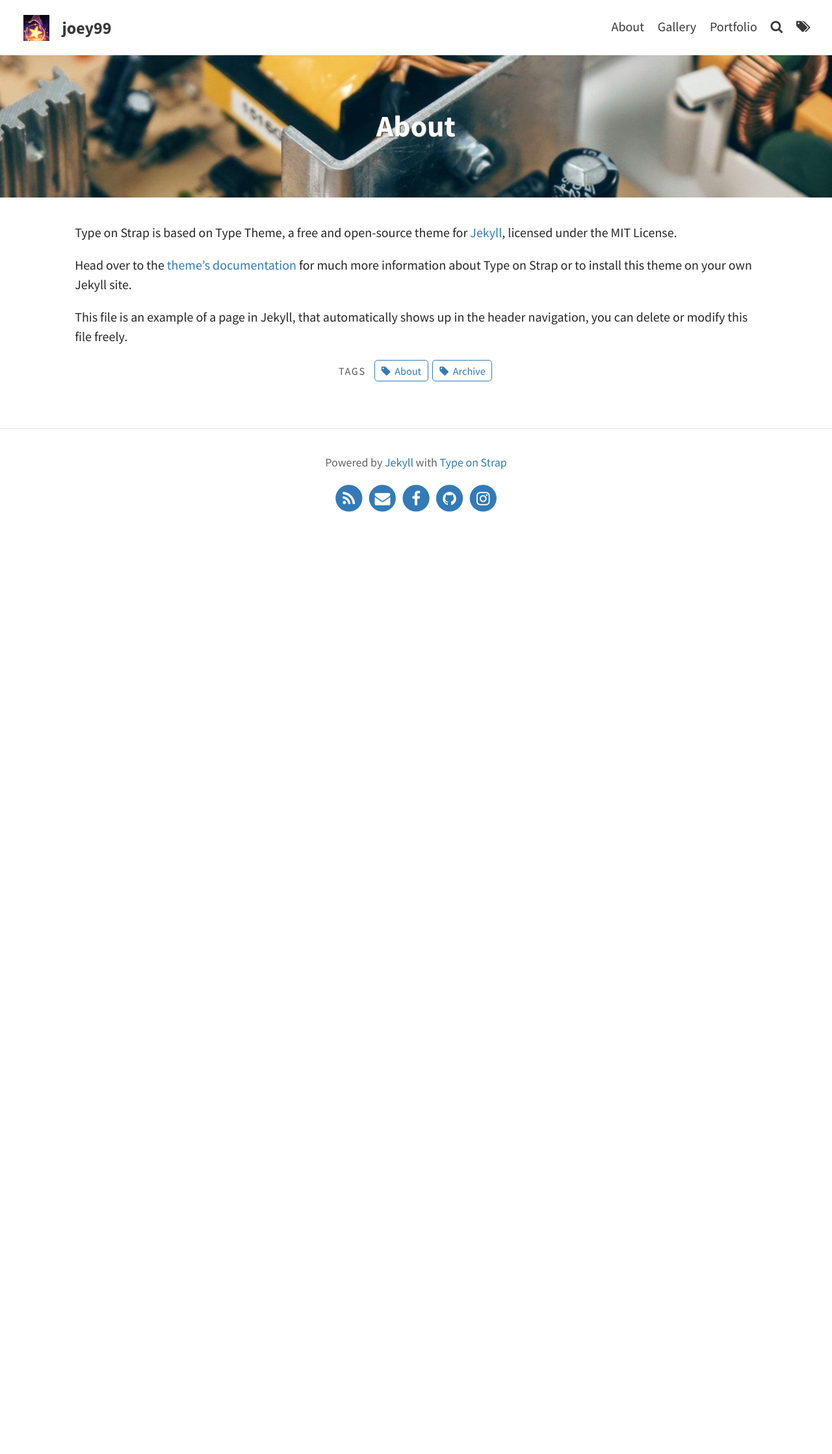
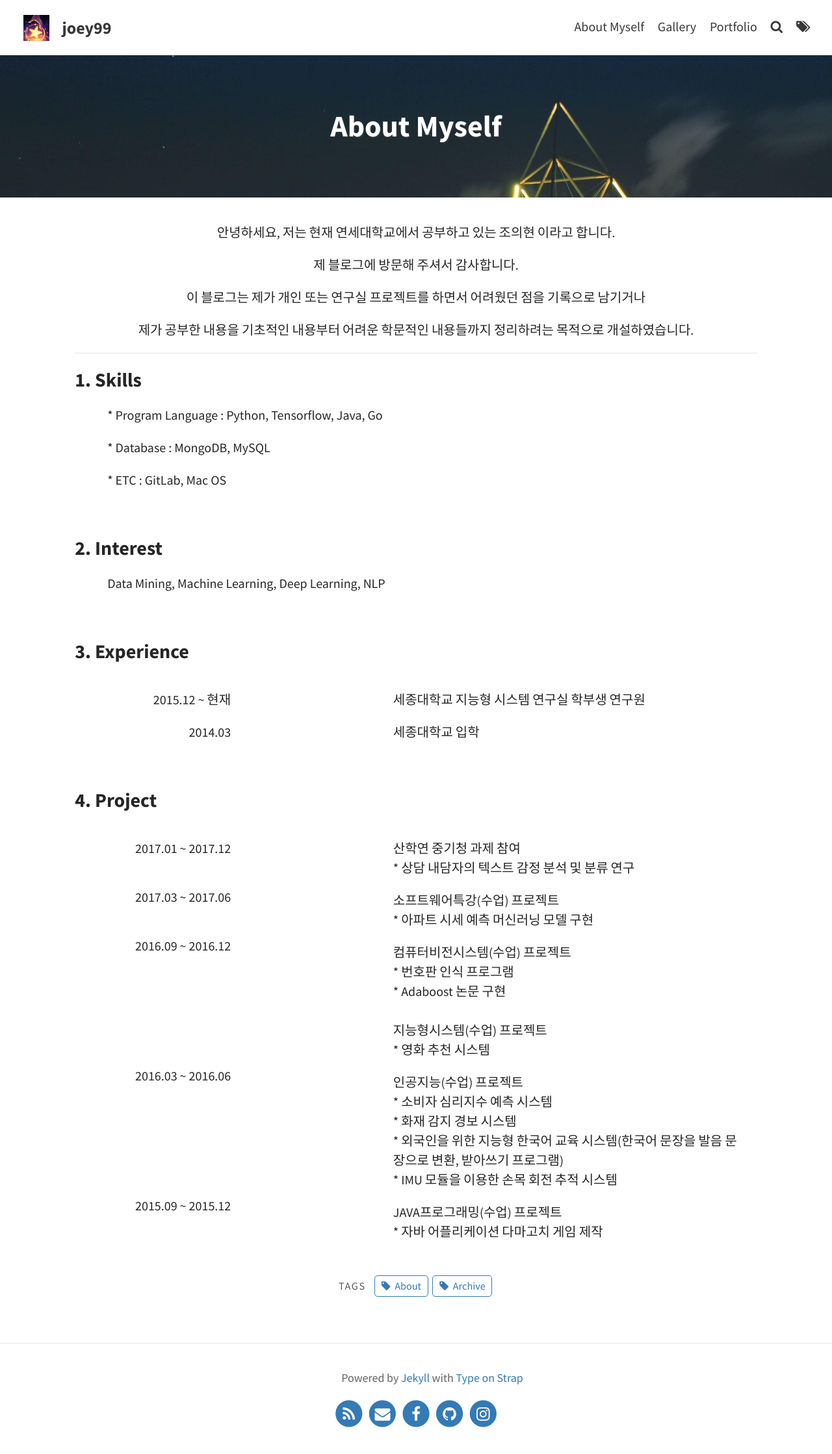
Before and after one commit to joyhyun99/joyhyun99.github.io, a Jekyll site: the page built from pages/about.md, in a window 1280 px wide. Shown: the whole page at 65% size. Built offline with Jekyll 4.4.1, drawn with Linux system fonts in a browser that asks for light colours; before the commit the page ends 900 px from its top, so only the background shows below that.

Commit message:
Update about.md

```diff
--- a/pages/about.md
+++ b/pages/about.md
@@ -1,13 +1,101 @@
 ---
 layout: page
-title: About
+title: About Myself
 permalink: /about/
-feature-img: "assets/img/pexels/circuit.jpeg"
+feature-img: "assets/img/pexels/triangular.jpeg"
 tags: [About, Archive]
 ---
 
-Type on Strap is based on Type Theme, a free and open-source theme for [Jekyll](http://jekyllrb.com/), licensed under the MIT License.
+<style>
+.text{text-indent: 50px;}
+#jb-sidebar{width: 260px;padding: 20px;margin-bottom: 10px;float: left;border: 0px;text-align: right;}
+#jb-content{width: 580px;padding: 20px;margin-bottom: 10px;float: right;border: 0px;}
+@media ( min-width: 481px )
+{
+  #jb-sidebar { width: 260px; float: left; }
+  #jb-content { width: 580px; float: right; }
+}
+</style>
 
-Head over to the [theme's documentation](https://github.io/sylhare/Type-on-Strap) for much more information about Type on Strap or to install this theme on your own Jekyll site.
 
-This file is an example of a page in Jekyll, that automatically shows up in the header navigation, you can delete or modify this file freely.
+<center>
+
+<p>안녕하세요, 저는 현재 연세대학교에서 공부하고 있는 조의현 이라고 합니다.</p>
+
+<p>제 블로그에 방문해 주셔서 감사합니다.</p>
+
+<p>이 블로그는 제가 개인 또는 연구실 프로젝트를 하면서 어려웠던 점을 기록으로 남기거나</p>
+
+<p>제가 공부한 내용을 기초적인 내용부터 어려운 학문적인 내용들까지 정리하려는 목적으로 개설하였습니다.</p>
+
+</center>
+
+---------------------------
+
+<h3>1. Skills</h3>
+
+ <p class="text"> * Program Language : Python, Tensorflow, Java, Go</p>
+
+ <p class="text"> * Database : MongoDB, MySQL</p>
+
+ <p class="text"> * ETC : GitLab, Mac OS</p>
+
+
+<br>
+<h3>2. Interest</h3>
+
+
+   <p class="text"> Data Mining, Machine Learning, Deep Learning, NLP </p>
+
+<br>
+
+<h3>3. Experience</h3>
+
+<div id="jb-sidebar">
+	<p>2015.12 ~ 현재</p>
+    <p>2014.03</p>
+</div>
+
+<div id="jb-content">
+    <p>세종대학교 지능형 시스템 연구실 학부생 연구원</p>
+    <p>세종대학교 입학</p>
+</div>
+
+<br><br><br><br><br>
+
+<h3>4. Project</h3>
+<div id="jb-sidebar">
+	<p>2017.01 ~ 2017.12</p>
+	<br>
+    <p>2017.03 ~ 2017.06</p>
+    <br>
+    <p>2016.09 ~ 2016.12</p>
+    <br><br><br><br><br><br>
+    <p>2016.03 ~ 2016.06</p>
+    <br><br><br><br><br><br>
+    <p>2015.09 ~ 2015.12</p>
+</div>
+
+<div id="jb-content">
+    <p>산학연 중기청 과제 참여<br>
+	* 상담 내담자의 텍스트 감정 분석 및 분류 연구</p>
+
+    <p>소프트웨어특강(수업) 프로젝트<br>
+    * 아파트 시세 예측 머신러닝 모델 구현</p>
+
+    <p>컴퓨터비전시스템(수업) 프로젝트<br>
+    * 번호판 인식 프로그램<br>
+    * Adaboost 논문 구현<br><br>
+
+    지능형시스템(수업) 프로젝트<br>
+    * 영화 추천 시스템 </p>
+    <p>인공지능(수업) 프로젝트<br>
+
+    * 소비자 심리지수 예측 시스템<br>
+    * 화재 감지 경보 시스템<br>
+    * 외국인을 위한 지능형 한국어 교육 시스템(한국어 문장을 발음 문장으로 변환, 받아쓰기 프로그램)<br>
+    * IMU 모듈을 이용한 손목 회전 추적 시스템</p>
+
+    <p>JAVA프로그래밍(수업) 프로젝트<br>
+    * 자바 어플리케이션 다마고치 게임 제작</p>
+</div>
```
